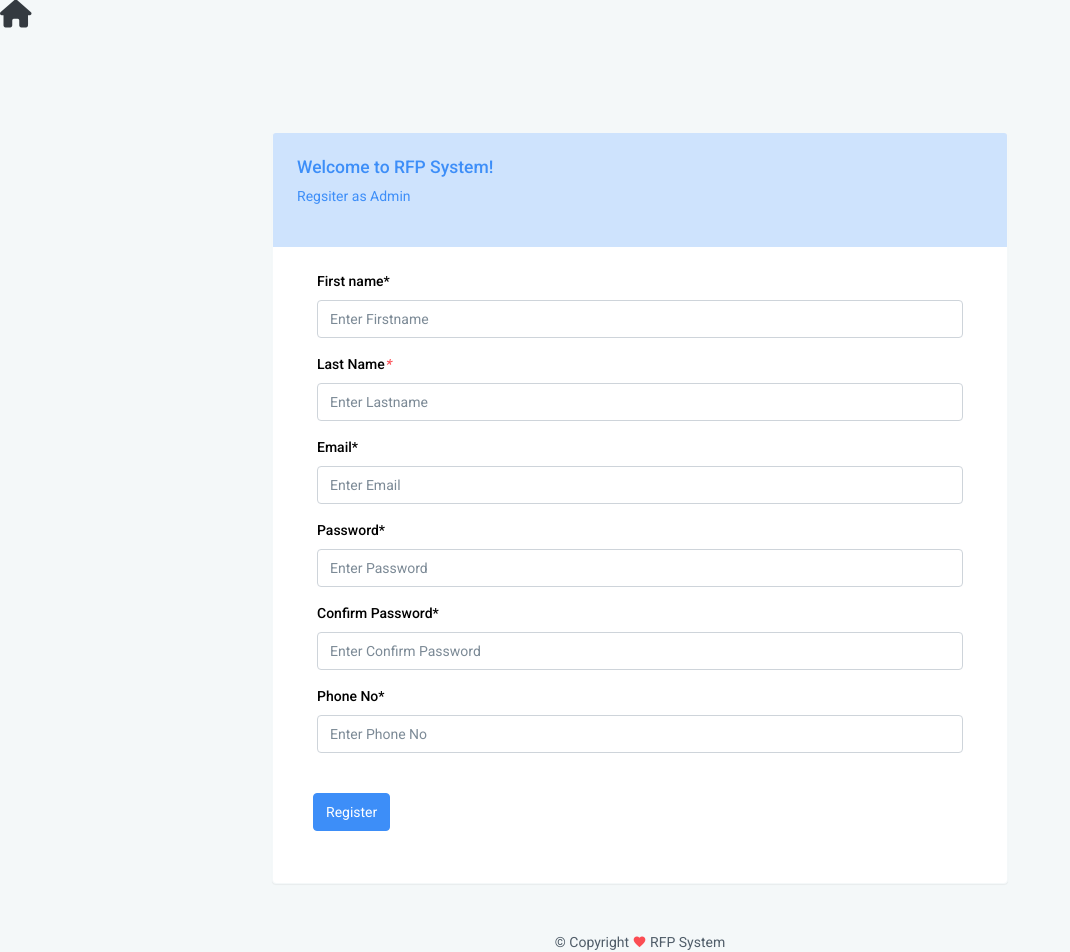
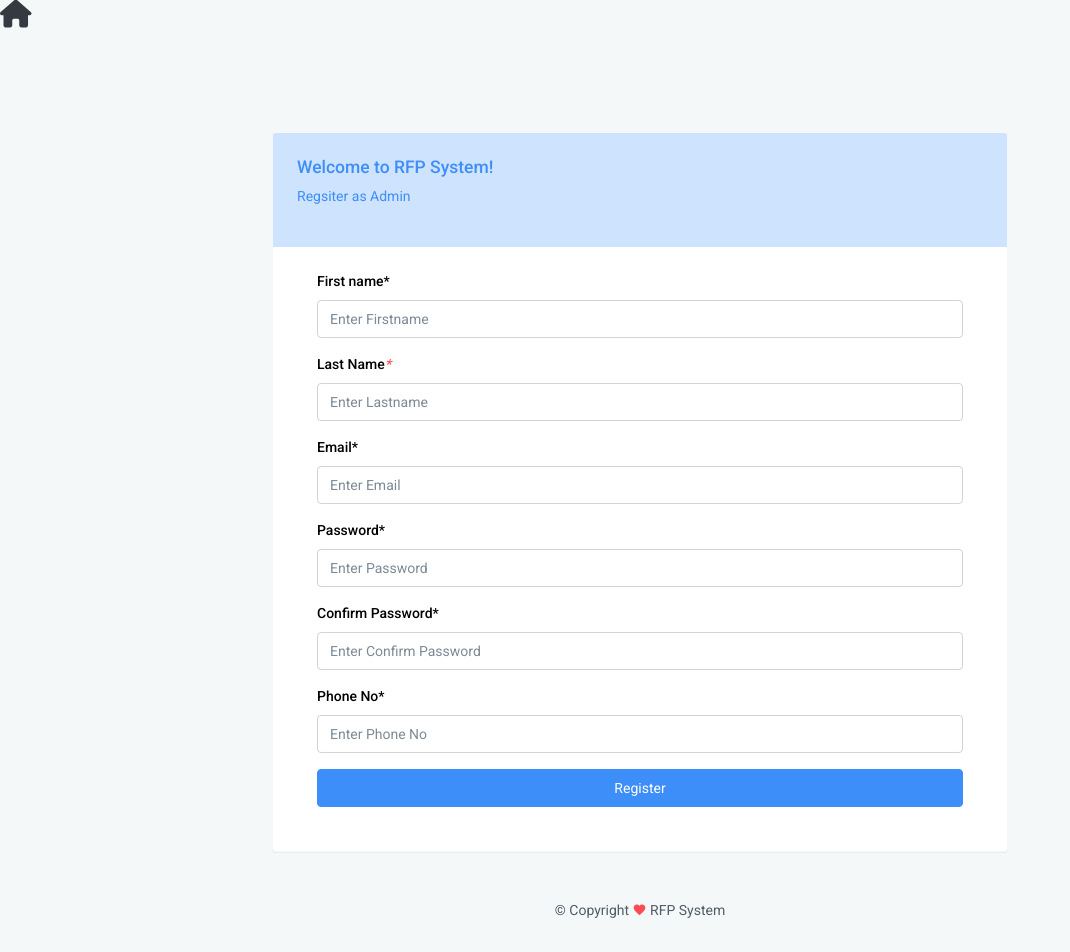
Before and after one commit to Vishal9643/rfp, a React (Create React App) app: page /admin-registration in a window 1280 px wide. Shown: the top 952 px of the page, without its empty margins (0-1070 px from the left). Built offline with nearby package versions, Linux system fonts and the light colour scheme.

Commit message:
register button

```diff
--- a/src/pages/RegisterAdmin.jsx
+++ b/src/pages/RegisterAdmin.jsx
@@ -294,11 +294,12 @@ const RegisterAdmin = () => {
                               </div>
                             </div>
 
-                            <div class="p-2 mt-3">
+                            <div class="col-12">
                               <button
                                 class="btn btn-primary btn-block waves-effect waves-light"
                                 type="button"
                                 onClick={handleRegister}
+                                style={{ width: "100%" }}
                               >
                                 Register
                               </button>
```
